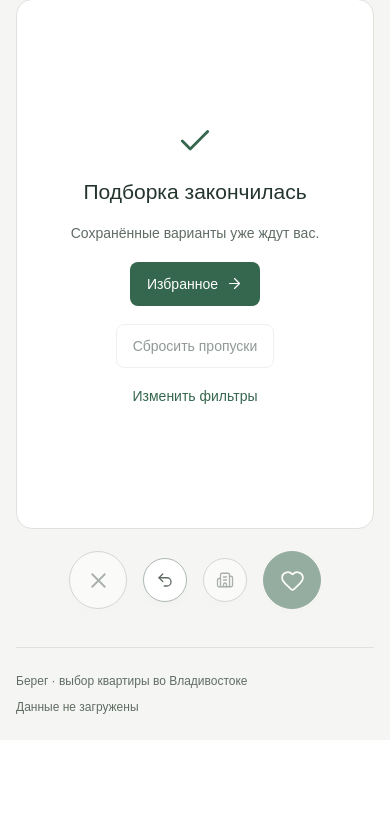
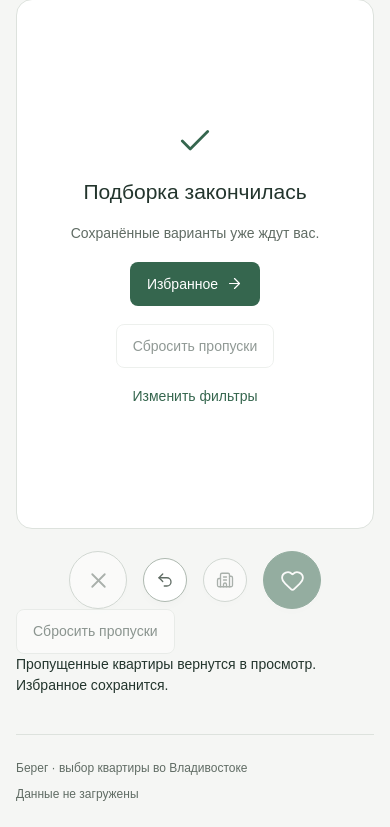
Before and after one commit to Sacraer-group/farposton, a Flask app: page /swipe in a window 390 px wide. Shown: the part 374-1201 px from the top of the page. Before the commit the page ends 1088 px from the top, so only its background shows below. Run offline with Flask 3, Linux system fonts and the light colour scheme; data that the repository does not hold is empty.

Commit message:
fix: keep swipe reset accessible on mobile

```diff
--- a/flats/templates/swipe.html
+++ b/flats/templates/swipe.html
@@ -4,7 +4,7 @@
 {% block title %}Свайпы · Берег{% endblock %}
 {% block content %}
 <div class="page-heading"><div><p class="eyebrow">Свайпы</p><h1>По одной квартире</h1><p class="page-intro">Те же фильтры и порядок, что в <a href="/">подборке</a>. Подробности о доме — внутри карточки.</p></div><a class="button button-outline" href="/favorites">{{ icon('heart') }}Избранное</a></div>
-<div class="swipe-layout"><div class="swipe-explainer"><h2>Сохраняйте варианты<br>для просмотра</h2><p>Сохранённые квартиры попадут в избранное. Там можно сопоставить расходы и сведения о доме.</p><div class="shortcut-row"><kbd>←</kbd><span>Пропустить</span></div><div class="shortcut-row"><kbd>→</kbd><span>Сохранить</span></div><div class="shortcut-row"><kbd>Z</kbd><span>Отменить последнее действие</span></div><p><button type="button" class="button button-outline" data-reset-skips disabled>Сбросить пропуски</button></p><p>Пропущенные квартиры вернутся в просмотр. Избранное сохранится.</p></div>
+<div class="swipe-layout"><div class="swipe-explainer"><h2>Сохраняйте варианты<br>для просмотра</h2><p>Сохранённые квартиры попадут в избранное. Там можно сопоставить расходы и сведения о доме.</p><div class="shortcut-row"><kbd>←</kbd><span>Пропустить</span></div><div class="shortcut-row"><kbd>→</kbd><span>Сохранить</span></div><div class="shortcut-row"><kbd>Z</kbd><span>Отменить последнее действие</span></div></div>
 <div class="swipe-stage"><div class="stack" id="stack" aria-live="polite">
 {% for row in rows|reverse %}{% set o = row.offer %}{% set c = row.costs %}
 <article class="card swipe-card" data-source="{{ o.source }}" data-source-id="{{ o.source_id }}" data-card-offers='[{% for offer in row.card.offers %}{{ [offer.source, offer.source_id]|tojson }}{% if not loop.last %},{% endif %}{% endfor %}]'>
@@ -16,6 +16,7 @@
 <div class="empty empty-state" id="empty"{% if rows %} hidden{% endif %}>{{ icon('check') }}<h2>Подборка закончилась</h2><p>Сохранённые варианты уже ждут вас.</p><a class="button button-primary" href="/favorites">Избранное {{ icon('arrow-right') }}</a><button type="button" class="button button-outline" data-reset-skips disabled>Сбросить пропуски</button><a class="text-link" href="/">Изменить фильтры</a></div>
 </div>
 <div class="actions swipe-actions"><button type="button" id="skip" disabled class="round-action" aria-label="Пропустить" title="Пропустить">{{ icon('x') }}</button><button type="button" id="undo" disabled class="round-action small-round" aria-label="Отменить" title="Отменить">{{ icon('undo-2') }}</button><button type="button" id="details" disabled class="round-action small-round" aria-label="Подробнее" title="Подробнее">{{ icon('building-2') }}</button><button type="button" id="save" disabled class="round-action save-action" aria-label="Сохранить" title="Сохранить">{{ icon('heart') }}</button></div>
+<p><button type="button" class="button button-outline" data-reset-skips disabled>Сбросить пропуски</button></p><p>Пропущенные квартиры вернутся в просмотр. Избранное сохранится.</p>
 </div></div>
 {% endblock %}
 {% block scripts %}<script src="{{ url_for('static', filename='swipe.js') }}" defer></script>{% endblock %}
```
